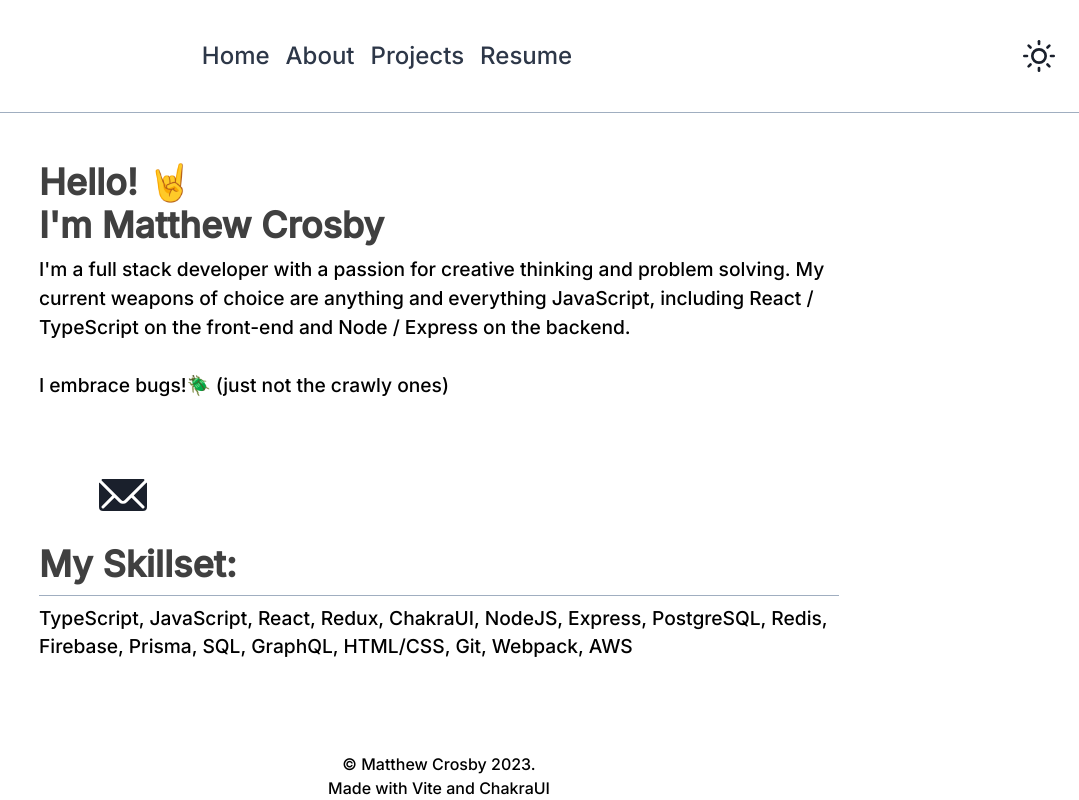
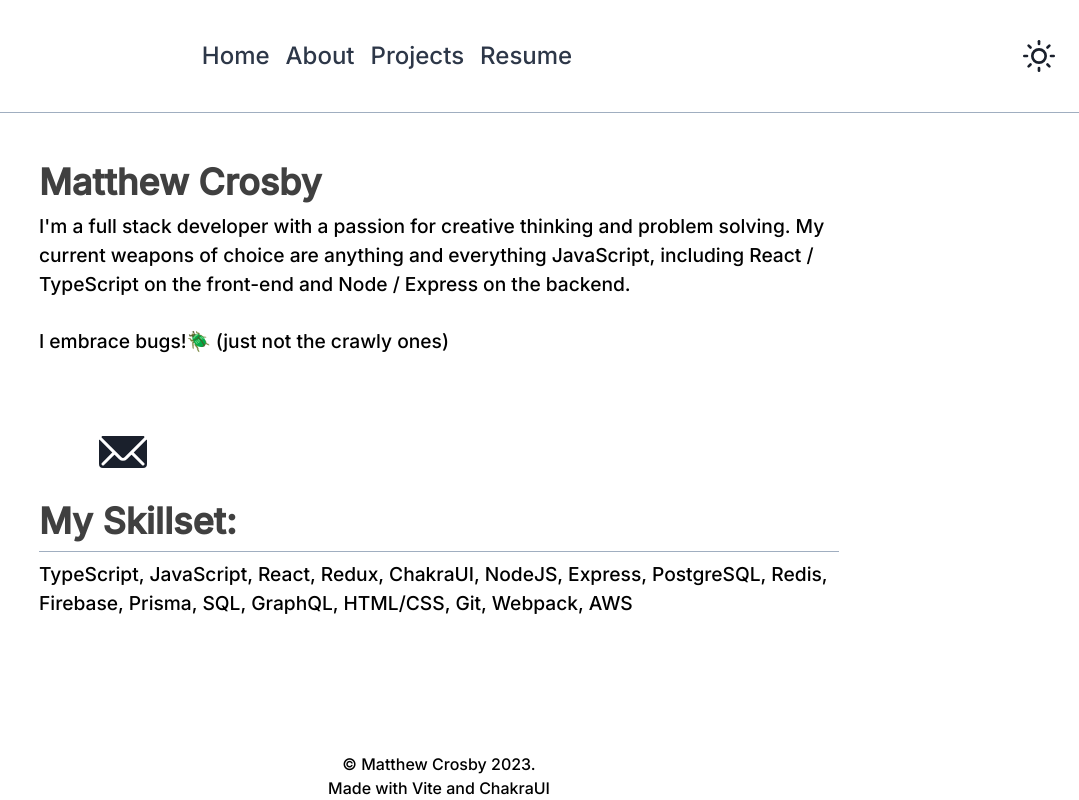
Before and after one commit to matthew-08/My_Portfolio, a React (Vite) app: page / in a window 1280 px wide. Shown: the whole page, without its empty margins (201-1280 px from the left). Built offline with nearby package versions, Linux system fonts and the light colour scheme; some icons are missing.

Commit message:
[REFACTOR]: Change homepage text

```diff
--- a/src/components/HomePage.tsx
+++ b/src/components/HomePage.tsx
@@ -24,9 +24,7 @@ function HomePage() {
             fontFamily="Inter"
             color={colorMode === 'dark' ? 'white' : '#404040'}
           >
-            Hello! 🤘
-            <br />
-            I'm Matthew Crosby
+            Matthew Crosby
           </Heading>
           <Text
             fontSize="1.2rem"
```
